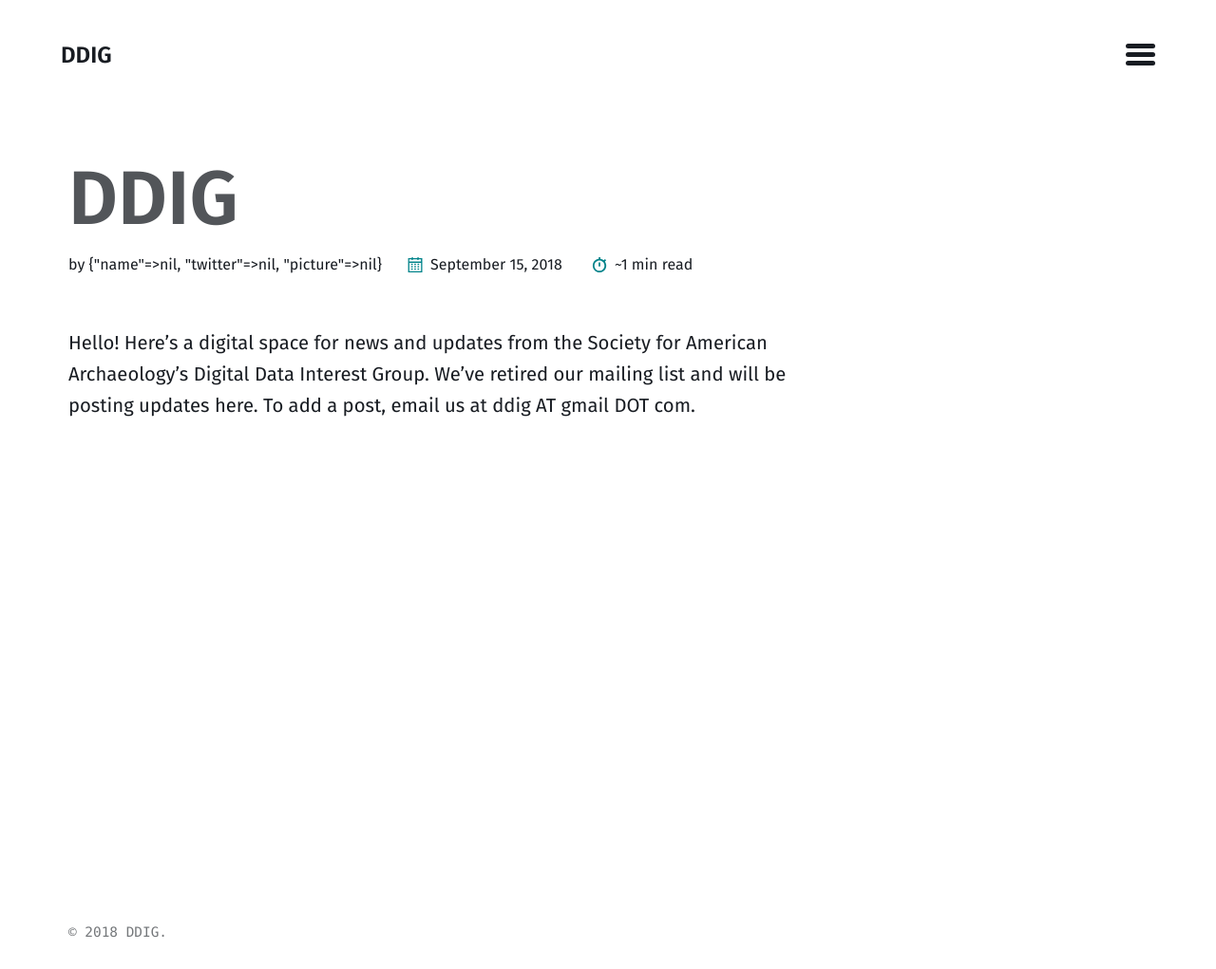
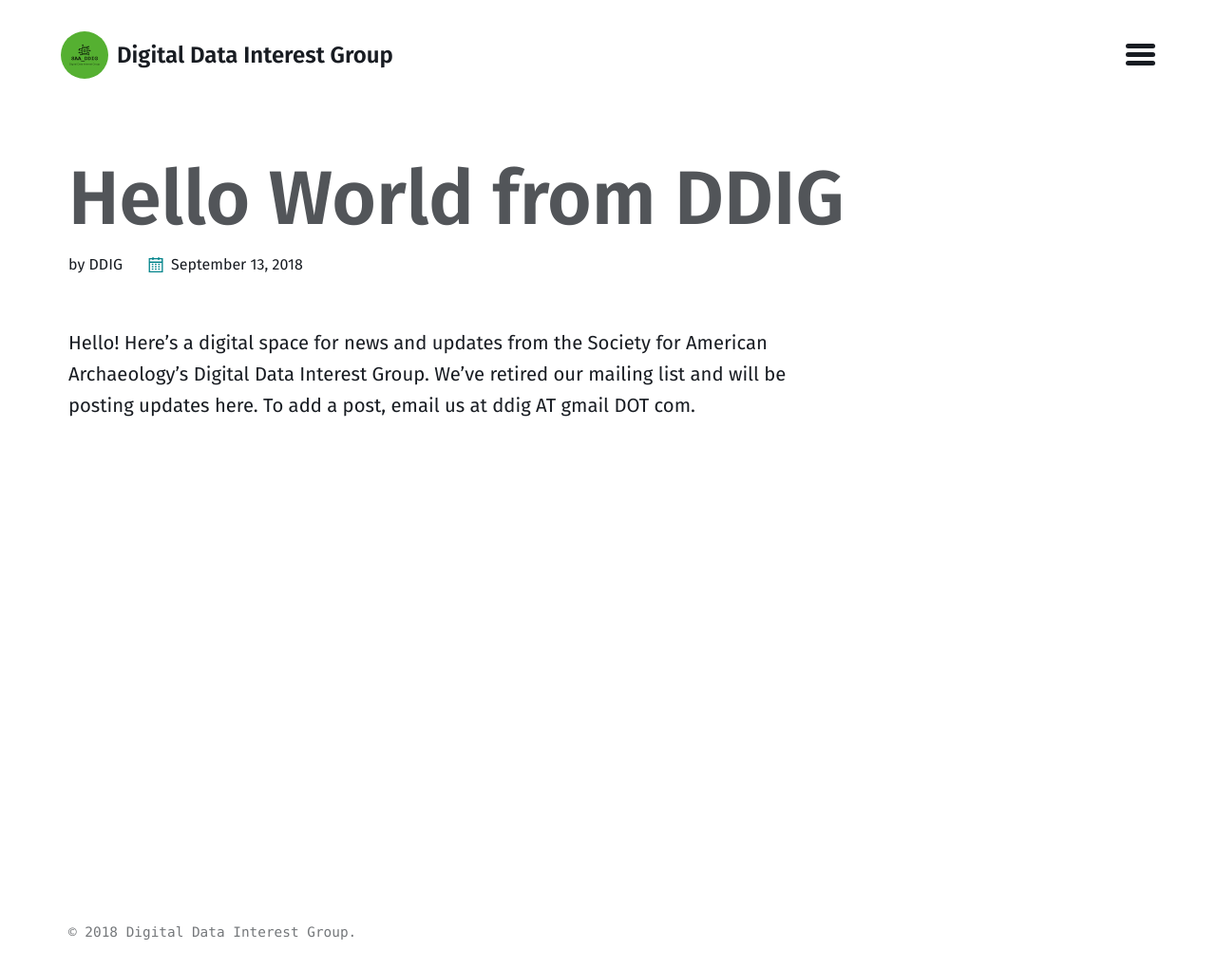
Before and after one commit to saaddig/news, a Jekyll site: the page built from _posts/2018-09-13-hello.md, in a window 1280 px wide. Shown: the whole page at 95% size. Built offline with Jekyll 4.4.1, drawn with Linux system fonts in a browser that asks for light colours.

Commit message:
more customization

```diff
--- a/_config.yml
+++ b/_config.yml
@@ -14,18 +14,18 @@
 # You can create any custom variable you would like, and they will be accessible
 # in the templates via {{ site.myvariable }}.
 lang: en-US
-title: DDIG
-email:
+title: Digital Data Interest Group
+email: ddigsaa@gmail.com
 description:
 baseurl: # the optional subpath of your site, e.g. "/blog"
-url: # the base hostname & protocol for your site e.g. "https://mmistakes.github.io"
+url: https://saaddig.github.io/news/ # the base hostname & protocol for your site e.g. "https://mmistakes.github.io"
 author:
-  name:
-  twitter:
+  name: DDIG
+  twitter: saa_ddig
   picture:
-twitter_username:
-github_username:
-logo: # path of site logo, e.g. "/assets/images/logo.png"
+twitter_username: saa_ddig
+github_username: saaddig
+logo: "/assets/images/greenlogo.jpg" # path of site logo, e.g. "/assets/images/logo.png"
 search: # true, false (default)
 search_full_content: false # true, false (default)
 search_provider: # lunr (default), algolia
@@ -82,4 +82,4 @@
       type: posts
     values:
       layout: post
-      read_time: true
+      read_time: false
--- a/_posts/2018-09-13-hello.md
+++ b/_posts/2018-09-13-hello.md
@@ -1,5 +1,5 @@
 ---
-title: "Hello World from DDIG
+title: "Hello World from DDIG"
 categories:
   - DDIG
 tags:
```
Also changed, not shown: assets/images/greenlogo.jpg (added).
